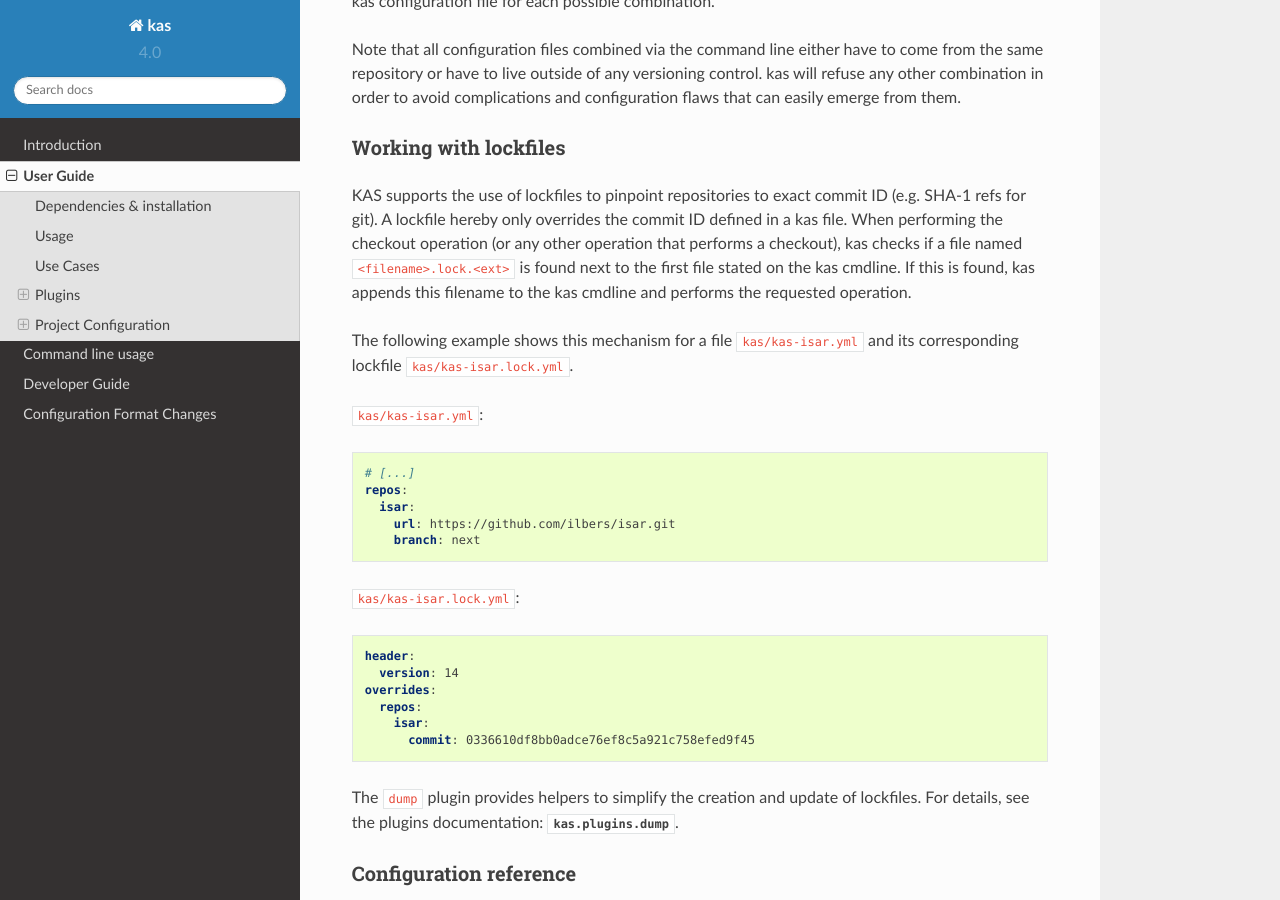
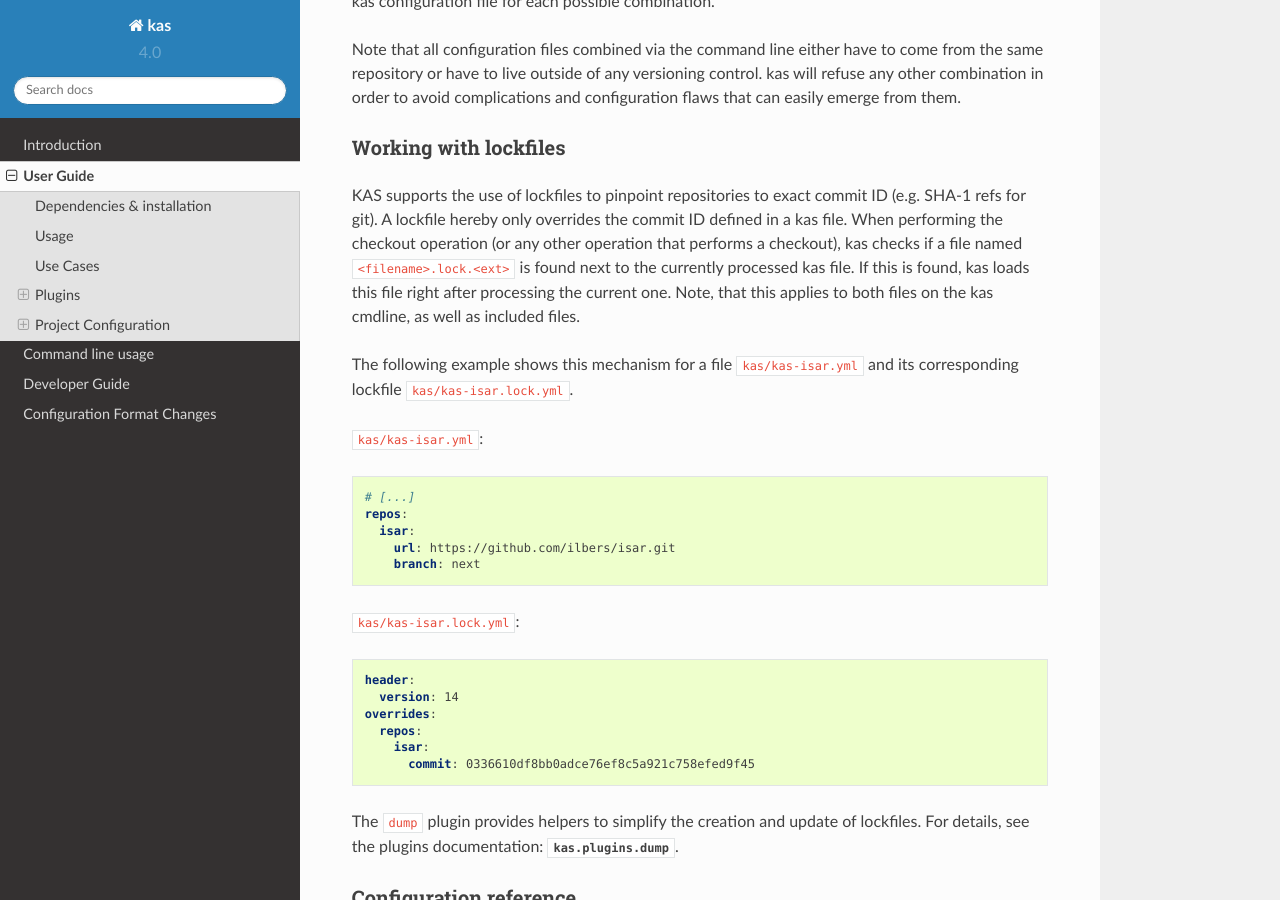
Before and after one commit to siemens/kas, a Sphinx documentation site: the page built from docs/userguide.rst, in a window 1280 px wide and 900 px high, scrolled down 5719 px. Built offline with Sphinx 7.4.7 and the Read the Docs theme 2.0.0, drawn with Linux system fonts in a browser that asks for light colours.

Commit message:
locking: generalize locking to all included files
Previously, kas only checked if a lockfile exists for the first file on
the kas commandline. This is problematic when injecting mirror
configurations by appending the site config as last file. In addition,
it makes it hard for projects with multiple configs (kas-files) to use
the locking support.

This patch removes this limitation by checking for each file for a
corresponding lock file. Hereby the same depths-first search logic is
applied as with kas includes. Each lockfile is added as it would be the
next include to process, i.e. after descending into the current
hierarchie. This is applied recursively.

Signed-off-by: Felix Moessbauer <felix.moessbauer@siemens.com>
Signed-off-by: Jan Kiszka <jan.kiszka@siemens.com>

```diff
--- a/docs/userguide.rst
+++ b/docs/userguide.rst
@@ -280,9 +280,10 @@ KAS supports the use of lockfiles to pinpoint repositories to exact commit ID
 (e.g. SHA-1 refs for git). A lockfile hereby only overrides the commit ID
 defined in a kas file. When performing the checkout operation (or any other
 operation that performs a checkout), kas checks if a file named
-``<filename>.lock.<ext>`` is found next to the first file stated on the kas
-cmdline. If this is found, kas appends this filename to the kas cmdline and
-performs the requested operation.
+``<filename>.lock.<ext>`` is found next to the currently processed kas file.
+If this is found, kas loads this file right after processing the current one.
+Note, that this applies to both files on the kas cmdline, as well as included
+files.
 
 The following example shows this mechanism for a file ``kas/kas-isar.yml``
 and its corresponding lockfile ``kas/kas-isar.lock.yml``.
```
Also changed, not shown: 1 other file.
